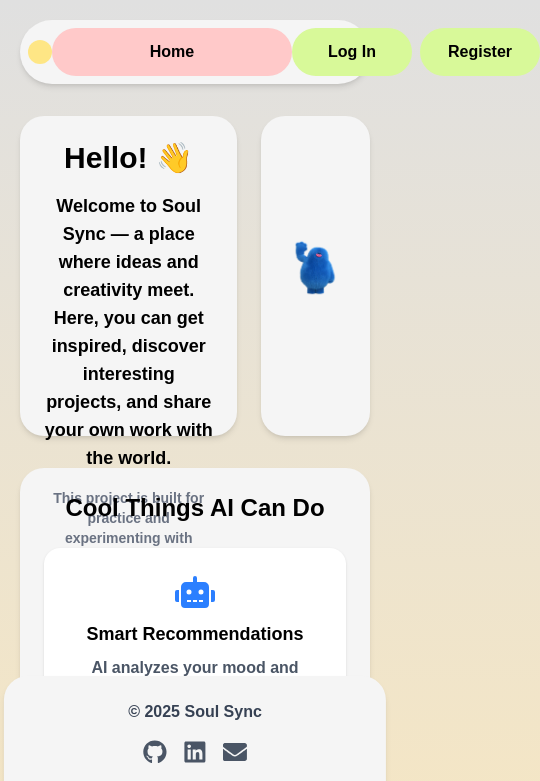
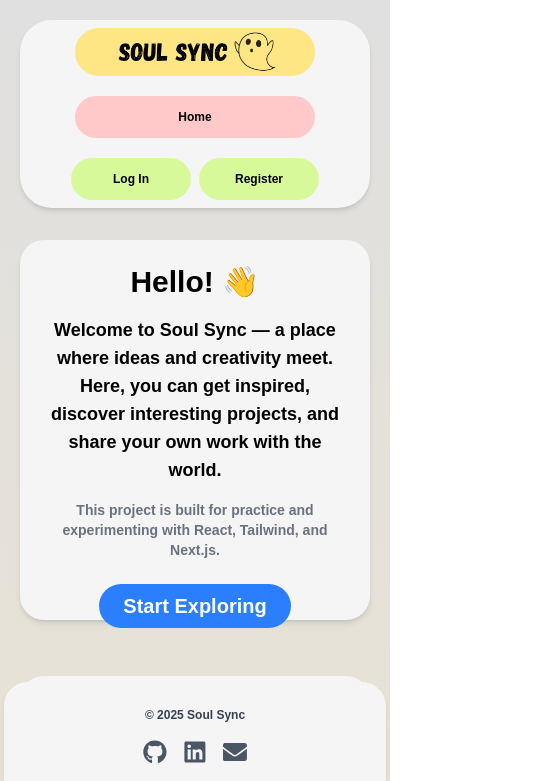
Before and after one commit to DimaBarbara/SoulSync-frontend, a Next.js app: page / in a window 390 px wide. Shown: the top 781 px of the page, 540 px wide, since content can reach past the window. Built offline with nearby package versions, Linux system fonts and the light colour scheme; no server answers.

Commit message:
add backend api

```diff
--- a/package.json
+++ b/package.json
@@ -3,7 +3,7 @@
   "version": "0.1.0",
   "private": true,
   "scripts": {
-    "dev": "next dev --turbopack",
+    "dev": "next dev --turbopack -p 3002",
     "build": "next build --turbopack",
     "start": "next start",
     "lint": "eslint"
--- a/src/app/components/FactsAboutAi.tsx
+++ b/src/app/components/FactsAboutAi.tsx
@@ -26,17 +26,17 @@ const FactsAboutAI = () => {
   ];
 
   return (
-    <section className="bg-neutral-100 p-6 rounded-3xl mt-8 shadow-md text-center h-80 md:h-auto">
+    <section className="bg-neutral-100 p-6 rounded-3xl mt-8 shadow-md text-center mb-40 sm:mb-25 xl:mb-0">
       <h2 className="text-2xl font-bold mb-6">Cool Things AI Can Do</h2>
-      <div className="flex flex-col md:flex-row gap-6 justify-center">
+      <div className="grid grid-cols-1 sm:grid-cols-2 lg:grid-cols-4 gap-6 justify-center">
         {facts.map((fact, idx) => (
           <div
             key={idx}
-            className="bg-white rounded-2xl p-6 shadow hover:shadow-lg transition flex-1 flex flex-col items-center"
+            className="bg-white rounded-2xl p-6 shadow hover:shadow-lg transition-shadow duration-300 flex flex-col items-center"
           >
             {fact.icon}
             <h3 className="font-semibold text-lg mb-2">{fact.title}</h3>
-            <p className="text-gray-600">{fact.description}</p>
+            <p className="text-gray-600 text-sm">{fact.description}</p>
           </div>
         ))}
       </div>
--- a/src/app/components/Greetings.tsx
+++ b/src/app/components/Greetings.tsx
@@ -5,7 +5,7 @@ const Greetings = () => {
   return (
     <section
       id='Greetings'
-      className='bg-neutral-100 rounded-3xl mt-8 shadow-md flex flex-col items-center text-center h-80'
+      className='bg-neutral-100 rounded-3xl mt-8 shadow-md flex flex-col items-center text-center h-95 sm:h-70 xl:h-80 text-xl'
     >
       <div className='p-6 h-full flex flex-col items-center text-center'>
         <h1 className='text-3xl font-extrabold mb-4'>Hello! 👋</h1>
@@ -14,7 +14,7 @@ const Greetings = () => {
           can get inspired, discover interesting projects, and share your own work
           with the world.
         </p>
-        <p className='text-sm text-gray-500 mb-6'>
+        <p className='text-sm text-gray-500 mb-6 sm:text-xs xl:text-sm'>
           This project is built for practice and experimenting with React, Tailwind,
           and Next.js.
         </p>
--- a/src/app/components/Header.tsx
+++ b/src/app/components/Header.tsx
@@ -13,17 +13,16 @@ const Header = () => {
      console.log("Header renders. store.isAuth is:", store.isAuth);
   return (
     <header className=''>
-      <div className='flex bg-neutral-100 p-2 justify-between items-center rounded-4xl shadow-md'>
-        <div className='flex bg-amber-200 p-3 rounded-4xl w-60 items-center justify-center' >
-          <div className=' text-xl font-extrabold tracking-tight'>
-          <Image
-              src="/images/logo.png"
-              alt="logo"
-              width={150}
-              height={50}
-              priority
-            />
-          </div>
+      <div className='flex bg-neutral-100 p-2 justify-between items-center rounded-4xl shadow-md sm: flex-col gap-5 xl:flex-row'>
+        <div className='flex bg-amber-200 p-3 rounded-4xl w-60 h-12 items-center justify-center overflow-hidden' >
+            <Image
+                src="/images/logo.png"
+                alt="logo"
+                width={180}
+                height={100}
+                priority
+                className="object-cover "
+              />
         </div>
         <div className='flex '>
           {store.isAuth
--- a/src/app/components/LoginForm.tsx
+++ b/src/app/components/LoginForm.tsx
@@ -37,7 +37,7 @@ const LoginForm: FC = () => {
         password: '',
     }}
     onSubmit={handleSubmit}>
-        <Form className=' relative flex flex-col items-center justify-center gap-5 m-auto w-100  bg-neutral-100 p-6 rounded-lg shadow-md'>
+        <Form className=' relative flex flex-col items-center justify-center gap-5 m-auto w-80  bg-neutral-100 p-6 rounded-lg shadow-md sm:w-100'>
            <button
                 type="button"
                 onClick={handleCloseClick}
--- a/src/app/components/RegistrationForm.tsx
+++ b/src/app/components/RegistrationForm.tsx
@@ -37,7 +37,7 @@ const RegisterForm: FC = () => {
         password: '',
     }}
     onSubmit={handleSubmit}>
-        <Form className=' relative flex flex-col items-center justify-center gap-5 m-auto w-100  bg-neutral-100 p-6 rounded-lg shadow-md'>
+        <Form className=' relative flex flex-col items-center justify-center gap-5 m-auto w-80  bg-neutral-100 p-6 rounded-lg shadow-md sm:w-100'>
            <button
                 type="button"
                 onClick={handleCloseClick}
--- a/src/app/dashboard/@inputBar/page.tsx
+++ b/src/app/dashboard/@inputBar/page.tsx
@@ -1,87 +1,70 @@
-import React, { useState } from 'react';
-import { ToastContainer, toast } from 'react-toastify';
+'use client';
 
-const App = () => {
+import React, { useState, useContext } from 'react';
+import { observer } from 'mobx-react-lite';
+import { Context } from '@/app/StoreProvider';
+
+const MoodInput = () => {
+  const { store } = useContext(Context);
   const [moodText, setMoodText] = useState('');
-    const [isLoading, setIsLoading] = useState(false);
+  const [isValidMood, setIsValidMood] = useState(false);
 
-    // A simple regex to check for non-English characters.
-    const isEnglish = (text: string): boolean => /^[A-Za-z0-9\s.,!?'"#$%&()*+-\/|:;<=>@\[\]^_`{|}~]*$/.test(text);
+   const handleInputChange = (e: React.ChangeEvent<HTMLInputElement>) => {
+    const value = e.target.value;
+    setMoodText(value);
+    const regex = /^[A-Za-z]/;
+    setIsValidMood(regex.test(value));
+  };
 
   const handleSendMood = async () => {
-        // --- Validation Logic ---
-        if (moodText.trim().length < 5) {
-            toast.error('Please enter at least 5 characters.');
+    if (!isValidMood || store.isLoading) {
       return;
     }
 
-        if (!isEnglish(moodText)) {
-            toast.error('Only English is supported for this request.');
-            return;
-        }
-
-        setIsLoading(true);
+    store.setIsLoading(true);
 
     try {
-            // Simulating an API call with a delay
-            await new Promise(resolve => setTimeout(resolve, 1500));
-
+      await store.sendMood(moodText);
       setMoodText('');
-            toast.success('Your mood has been sent!');
+      setIsValidMood(false);
     } catch (error) {
       console.error('Error sending mood:', error);
-            toast.error('Failed to send mood. Please try again.');
     } finally {
-            setIsLoading(false);
+      store.setIsLoading(false);
     }
   };
 
   return (
-        <div className="flex justify-center items-center min-h-screen bg-gray-100 p-4 font-sans">
-            <style>
-                {`
-                    @import url('https://fonts.googleapis.com/css2?family=Inter:wght@400;700&display=swap');
-                    @import url('https://cdnjs.cloudflare.com/ajax/libs/react-toastify/9.1.1/ReactToastify.min.css');
-                    body {
-                        font-family: 'Inter', sans-serif;
-                    }
-                `}
-            </style>
-            <div className='flex flex-col w-full max-w-lg bg-white rounded-xl shadow-lg p-6 space-y-4'>
-                <h1 className="text-2xl font-bold text-center text-gray-800">How are you feeling today?</h1>
-                <div className='flex bg-neutral-100 p-2 items-center rounded-4xl shadow-md'>
+    <div className="flex flex-col gap-2 bg-neutral-100 p-2 sm:p-4 rounded-3xl sm:rounded-4xl shadow-md">
+      <div className="flex items-center w-full">
         <input
-                        type='text'
+          type="text"
           value={moodText}
-                        onChange={(e) => setMoodText(e.target.value)}
-                        placeholder='Describe your mood...'
-                        className='flex-1 p-3 rounded-4xl bg-white focus:outline-none focus:ring-2 focus:ring-amber-200'
+          onChange={handleInputChange}
+          placeholder="Describe your mood (min 10 English letters)..."
+          className={`flex-1 p-3 rounded-3xl sm:rounded-4xl bg-white focus:outline-none focus:ring-2 transition-colors duration-300 ease-in-out ${
+            isValidMood ? 'focus:ring-green-500 border-green-500' : 'focus:ring-red-500 border-red-500'
+          }`}
         />
         <button
           onClick={handleSendMood}
-                        disabled={isLoading}
-                        className={`flex-shrink-0 ml-2 px-6 py-3 rounded-4xl w-30 items-center justify-center font-bold text-white
-                            ${isLoading ? 'bg-amber-300 cursor-not-allowed' : 'bg-amber-500 hover:bg-amber-600 focus:bg-amber-600 transition-colors duration-300 ease-in-out'}`}
+          disabled={!isValidMood || store.isLoading}
+          className={`flex-shrink-0 ml-2 px-6 py-3 rounded-3xl sm:rounded-4xl items-center justify-center font-bold text-sm sm:text-base transition-colors duration-300 ease-in-out
+            ${!isValidMood || store.isLoading
+              ? 'bg-gray-300 text-gray-500 cursor-not-allowed'
+              : 'bg-amber-200 hover:bg-amber-300 focus:bg-amber-300'
+            }`}
         >
-                        {isLoading ? 'Sending...' : 'Send'}
+          {store.isLoading ? '...' : 'Send'}
         </button>
       </div>
-            </div>
-            {/* The ToastContainer is where the notifications will be displayed */}
-            <ToastContainer
-                position="top-right"
-                autoClose={5000}
-                hideProgressBar={false}
-                newestOnTop={false}
-                closeOnClick
-                rtl={false}
-                pauseOnFocusLoss
-                draggable
-                pauseOnHover
-                theme="light"
-            />
+      {!isValidMood && moodText.length > 0 && (
+        <p className="text-red-500 text-xs px-2 sm:px-3">
+          Error: Please use only English letters, and your text must be at least 10 characters long.
+        </p>
+      )}
     </div>
   );
 };
 
-export default App;
+export default observer(MoodInput);
--- a/src/app/dashboard/layout.tsx
+++ b/src/app/dashboard/layout.tsx
@@ -24,12 +24,12 @@ export default async function DashboardLayout({
 
 
   return (
-    <div className='flex flex-col '>
+       <div className='flex flex-col mb-30 xl:mb-0'>
         {children}
       <main className="grid grid-cols-12 gap-5 py-10 pl-10 pr-7">
         <div className="col-span-12">{inputBar}</div>
-        <div className="col-span-5">{emotionBar}</div>
-        <div className="col-span-7">{moodChart}</div>
+        <div className="col-span-12 md:col-span-5">{emotionBar}</div>
+        <div className="col-span-12 md:col-span-7">{moodChart}</div>
       </main>
     </div>
   );
--- a/src/app/globals.css
+++ b/src/app/globals.css
@@ -9,9 +9,32 @@ body {
   padding: 20px;
   min-height: 100vh;
   background: linear-gradient(to bottom, #e0e0e0, #f5e6c4);
+  /* Base font size for large screens */
+  font-size: 16px;
 }
 
- .loader {
+/* Media query for tablets and smaller screens (max-width: 600px) */
+@media (max-width: 600px) {
+  body {
+    font-size: 14px; /* Decreases font size */
+  }
+}
+
+/* Media query for small phones (max-width: 400px) */
+@media (max-width: 400px) {
+  body {
+    font-size: 12px; /* Decreases font size further */
+  }
+}
+
+/* Media query for very small devices (max-width: 320px) */
+@media (max-width: 320px) {
+  body {
+    font-size: 10px; /* Smallest font size for clarity */
+  }
+}
+
+.loader {
   position: fixed;
   top: 50%;
   left: 50%;
--- a/src/app/page.tsx
+++ b/src/app/page.tsx
@@ -36,7 +36,7 @@ function Home() {
 
   return (
         <div>
-            <div className="flex gap-6 ">
+            <div className="flex gap-6 sm: flex-col xl:flex-row ">
                 <div className="flex-2">
                     <Greetings />
                 </div>
--- a/src/lib/utils/api.ts
+++ b/src/lib/utils/api.ts
@@ -1,6 +1,6 @@
 import axios from "axios"
 
-export const API_URL = 'http://localhost:5000/api'
+export const API_URL = 'https://soulsync-backend-t2ik.onrender.com'
 const $api = axios.create({
     withCredentials: true,
     baseURL: API_URL
```
Also changed, not shown: public/images/logo.png. Lines whose indentation alone changed are shown as unchanged.
